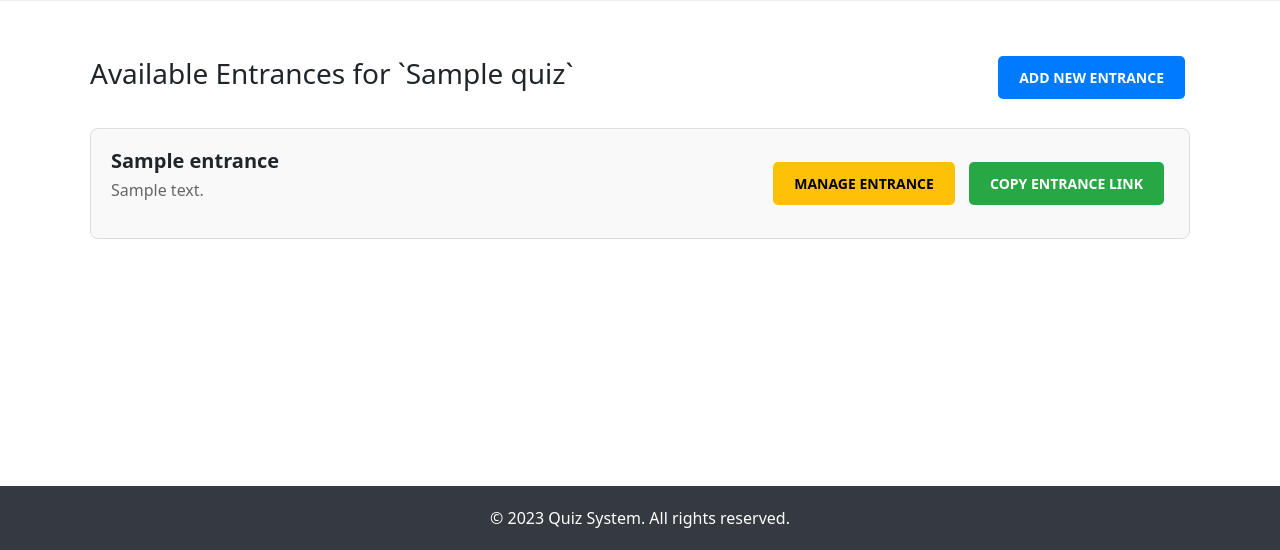
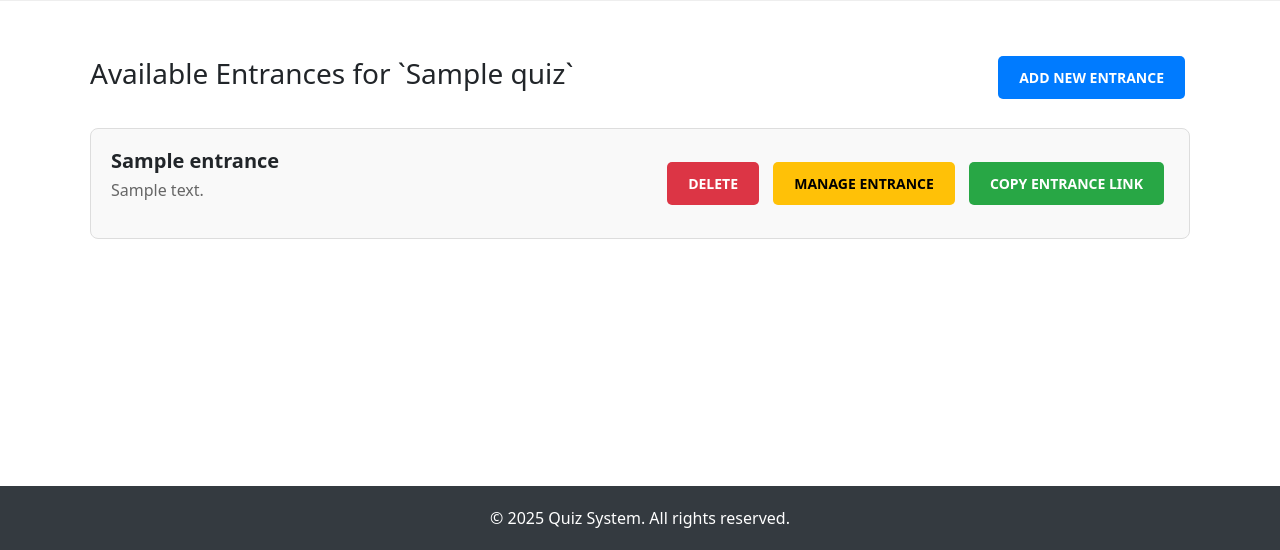
Before and after one commit to PelerYuan/QuizSystem, a Flask app: page /entrance_manage/1 in a window 1280 px wide. Shown: the part 250-800 px from the top of the page. Run offline with Flask 3, Linux system fonts and the light colour scheme; the visitor is signed in with stand-in values (Sample User, id 1); tables that the repository leaves empty hold one stand-in row (values such as "Sample post"); some libraries are stand-ins or nearby versions.

Commit message:
modify year

```diff
--- a/templates/admin/admin.html
+++ b/templates/admin/admin.html
@@ -231,7 +231,7 @@
 <!-- 页脚 -->
 <div class="footer-section">
     <div class="container">
-        <p class="footer-text">&copy; 2023 Quiz System. All rights reserved.</p>
+        <p class="footer-text">&copy; 2025 Quiz System. All rights reserved.</p>
     </div>
 </div>
 
--- a/templates/admin/manage_entrance.html
+++ b/templates/admin/manage_entrance.html
@@ -215,6 +215,7 @@
                         <p class="exam-subtitle">{{ entrance['description'] }}</p>
                     </div>
                     <div class="exam-actions">
+                        <a class="btn btn-custom btn-delete" href="{{ url_for('entrance_delete', entrance_id=entrance['id']) }}">Delete</a>
                         <a class="btn btn-custom btn-edit"
                            href="{{ url_for('result_manage', entrance_id=entrance['id']) }}">Manage entrance</a>
                         <button class="btn btn-custom btn-trial"
@@ -229,7 +230,7 @@
 <!-- 页脚 -->
 <div class="footer-section">
     <div class="container">
-        <p class="footer-text">&copy; 2023 Quiz System. All rights reserved.</p>
+        <p class="footer-text">&copy; 2025 Quiz System. All rights reserved.</p>
     </div>
 </div>
 
--- a/templates/admin/manage_result.html
+++ b/templates/admin/manage_result.html
@@ -232,7 +232,7 @@
     <!-- 页脚 -->
     <div class="footer-section">
         <div class="container">
-            <p class="footer-text">&copy; 2023 Quiz System. All rights reserved.</p>
+            <p class="footer-text">&copy; 2025 Quiz System. All rights reserved.</p>
         </div>
     </div>
 
--- a/templates/index.html
+++ b/templates/index.html
@@ -105,7 +105,7 @@
 
     <footer class="text-center">
         <div class="container">
-            <p>&copy; 2023 Quiz System. All rights reserved.</p>
+            <p>&copy; 2025 Quiz System. All rights reserved.</p>
         </div>
     </footer>
 
```
